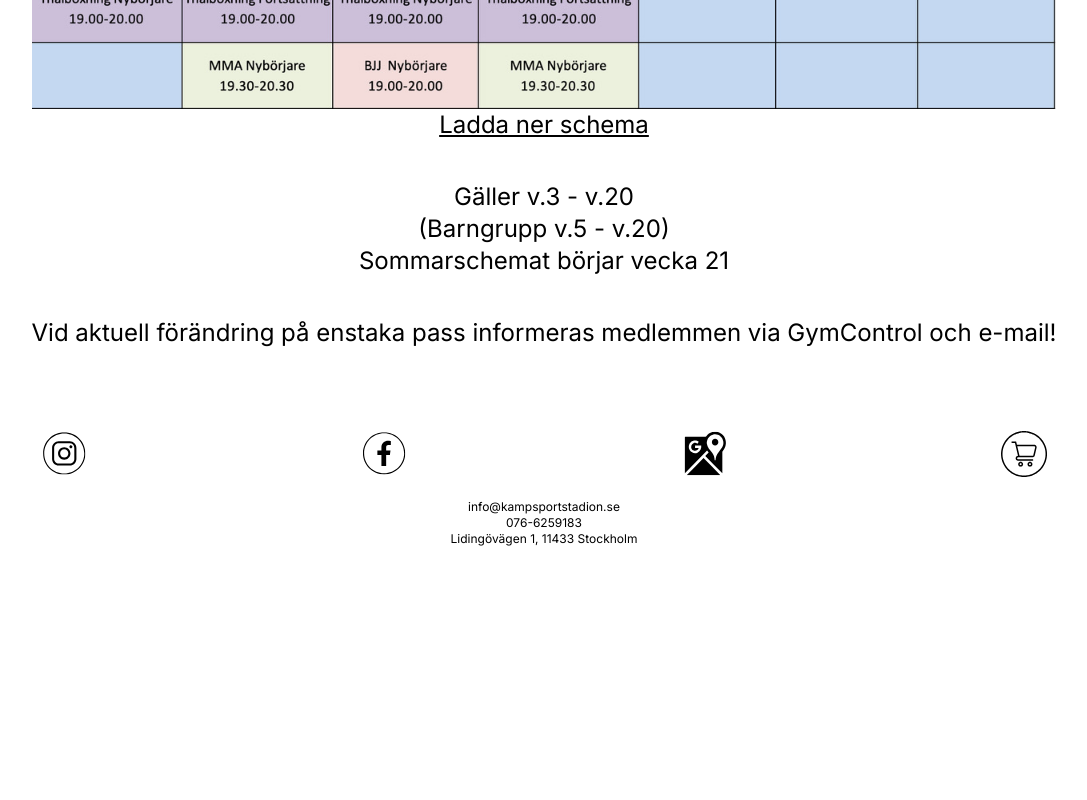
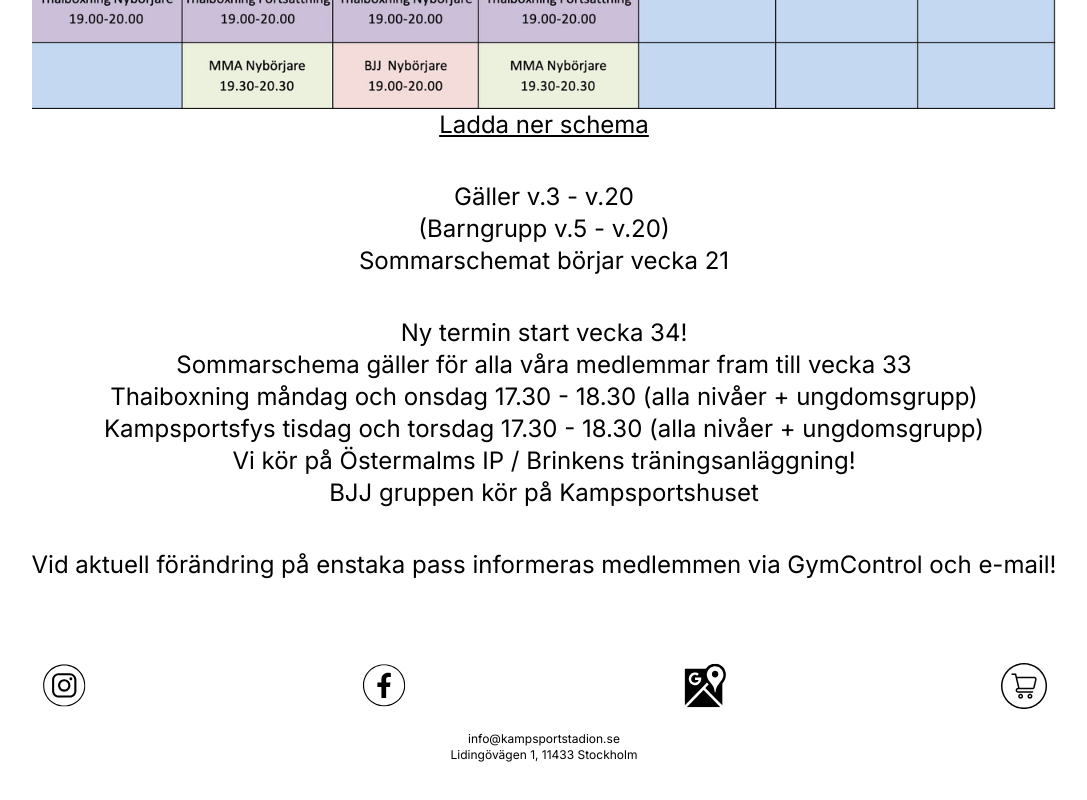
Before and after one commit to GPNaslund/kampsportstadion.se, a Next.js app: page /schema in a window 1280 px wide. Shown: the part 672-1472 px from the top of the page, without its empty margins (96-1183 px from the left). Before the commit the page ends 1259 px from the top, so only its background shows below. Built offline with nearby package versions, Linux system fonts and the light colour scheme.

Commit message:
Summer update

```diff
--- a/src/app/kontakt/page.tsx
+++ b/src/app/kontakt/page.tsx
@@ -22,9 +22,6 @@ export default function ContactPage() {
             Ledamöter: Tommy Jacobson, Rickard Nordstrand & Synøve Asplund
             <br></br>
             <br></br>
-            Tel: 076-625-91 83
-            <br></br>
-            <br></br>
             Öppettider:
             <br></br>
             Måndag-torsdag 16.30 - 19.30
--- a/src/app/schema/page.tsx
+++ b/src/app/schema/page.tsx
@@ -1,6 +1,4 @@
-import Footer from "@/components/footer/footer";
 import MobileNavbar from "@/components/navbar/mobile_navbar";
-import Image from 'next/image'
 
 export default function SchemaPage() {
   return (
@@ -33,6 +31,12 @@ export default function SchemaPage() {
           <p className="px-5 mt-10 text-center text-xl w-900:text-2xl">Gäller v.3 - v.20</p>
           <p className="px-5 text-center text-xl w-900:text-2xl">(Barngrupp v.5 - v.20)</p>
           <p className="px-5 text-center text-xl w-900:text-2xl">Sommarschemat börjar vecka 21</p>
+          <p className="px-5 mt-10 text-center text-xl w-900:text-2xl">Ny termin start vecka 34!</p>
+          <p className="px-5 text-center text-xl w-900:text-2xl">Sommarschema gäller för alla våra medlemmar fram till vecka 33</p>
+          <p className="px-5 text-center text-xl w-900:text-2xl">Thaiboxning måndag och onsdag 17.30 - 18.30 (alla nivåer + ungdomsgrupp)</p>
+          <p className="px-5 text-center text-xl w-900:text-2xl">Kampsportsfys tisdag och torsdag 17.30 - 18.30 (alla nivåer + ungdomsgrupp)</p>
+          <p className="px-5 text-center text-xl w-900:text-2xl">Vi kör på Östermalms IP / Brinkens träningsanläggning!</p>
+          <p className="px-5 text-center text-xl w-900:text-2xl">BJJ gruppen kör på Kampsportshuset</p>
           <p className="px-5 mt-10 text-center text-xl w-900:text-2xl">Vid aktuell förändring på enstaka pass informeras medlemmen via GymControl och e-mail!</p>
         </div>
       </div>
--- a/src/components/contact_info/contact_info.tsx
+++ b/src/components/contact_info/contact_info.tsx
@@ -46,7 +46,6 @@ export default function ContactInfo() {
       </a>
       <div className="flex flex-col text-xs col-start-2 col-span-2 mt-5 text-center">
         <a href="mailto:info@kampsportstadion.se">info@kampsportstadion.se</a>
-        <a href="tel:0766259183">076-6259183</a>
         <p>Lidingövägen 1, 11433 Stockholm</p>
       </div>
     </div>
```
Lines whose indentation alone changed are shown as unchanged.
